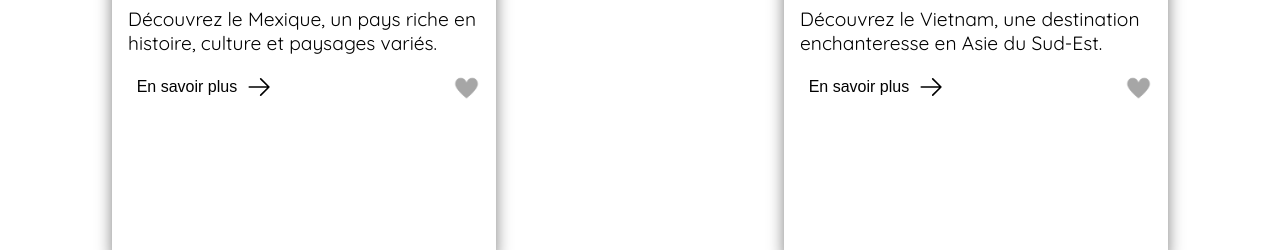
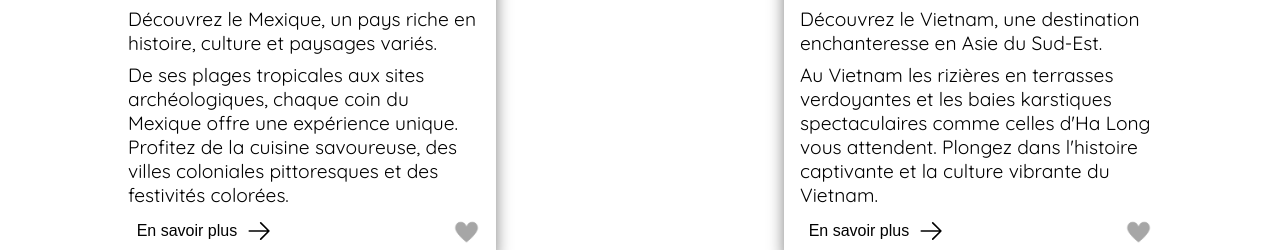
Before and after one commit to WildCodeSchool-2024-02/JS-RemoteFR-CrewDragon-P2-Team1, a React (Vite) app in the folder client/: page / in a window 1280 px wide. Shown: the part 465-715 px from the top of the page. Built offline with nearby package versions, Linux system fonts and the light colour scheme; a web font is replaced by a local one.

Commit message:
Fixed a props typo causing causing display malfunction

```diff
--- a/client/src/components/RecommandedCard.jsx
+++ b/client/src/components/RecommandedCard.jsx
@@ -1,7 +1,7 @@
 import PropTypes from "prop-types";
 import { useState } from "react";
 
-function RecommandedCard({ name, src, label, text, isFavorite, textDesktop }) {
+function RecommandedCard({ name, src, label, text, isFavorite, textdesktop }) {
   const [toggle, setToggle] = useState(isFavorite);
 
   const toggleFunction = () => {
@@ -18,7 +18,7 @@ function RecommandedCard({ name, src, label, text, isFavorite, textDesktop }) {
           <span className="tag">{label}</span>
           <h4>Visitez {name} !</h4>
           <p className="recommanded__text">{text}</p>
-          <p className="recommanded__text__desktop"> {textDesktop}</p>
+          <p className="recommanded__text__desktop"> {textdesktop}</p>
 
           <div className="button__section">
             <div className="button__desktop">
@@ -72,7 +72,7 @@ RecommandedCard.propTypes = {
   label: PropTypes.string.isRequired,
   text: PropTypes.string.isRequired,
   isFavorite: PropTypes.bool.isRequired,
-  textDesktop: PropTypes.string.isRequired,
+  textdesktop: PropTypes.string.isRequired,
 };
 
 export default RecommandedCard;
--- a/client/src/style.scss
+++ b/client/src/style.scss
@@ -32,6 +32,8 @@ h3 {
 .recommanded__caroussel {
   display: flex;
   gap: 1.5rem;
+  scroll-behavior: smooth;
+  overflow-y: auto;
 }
 
 /*La carte destinations recommandées*/
```
